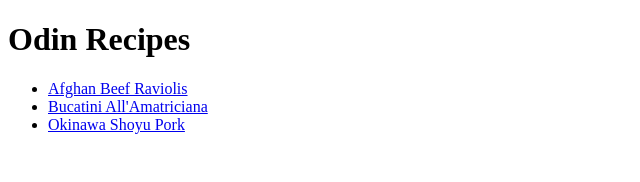
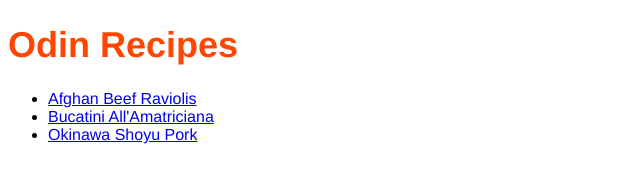
Before and after one commit to IvanMolina1990/odin-recipes, a plain HTML site: page index.html in a window 1280 px wide. Shown: the whole page, without its empty margins (0-640 px from the left). Drawn offline with Linux system fonts and the light colour scheme.

Commit message:
adding CSS to the repo

```diff
--- /dev/null
+++ b/css/style.css
@@ -0,0 +1,14 @@
+* {
+
+    font-family: 'Franklin Gothic Medium', 'Arial Narrow', Arial, sans-serif;
+}
+
+h1 {
+    font-size: 36px;
+    color: orangered;
+}
+
+a:hover {
+    color: crimson;
+    font-size: 18px;
+}
--- a/index.html
+++ b/index.html
@@ -5,6 +5,7 @@
     <meta http-equiv="X-UA-Compatible" content="IE=edge">
     <meta name="viewport" content="width=device-width, initial-scale=1.0">
     <title>Recipes</title>
+    <link rel="stylesheet" href="css/style.css">
 </head>
 <body>
   <h1>Odin Recipes</h1>
--- /dev/null
+++ b/style.css
@@ -0,0 +1,14 @@
+* {
+
+    font-family: 'Franklin Gothic Medium', 'Arial Narrow', Arial, sans-serif;
+}
+
+h1 {
+    font-size: 36px;
+    color: orangered;
+}
+
+a:hover {
+    color: crimson;
+    font-size: 18px;
+}
```
Also changed, not shown: recipes/bucatini.html (+1 -0 lines).
